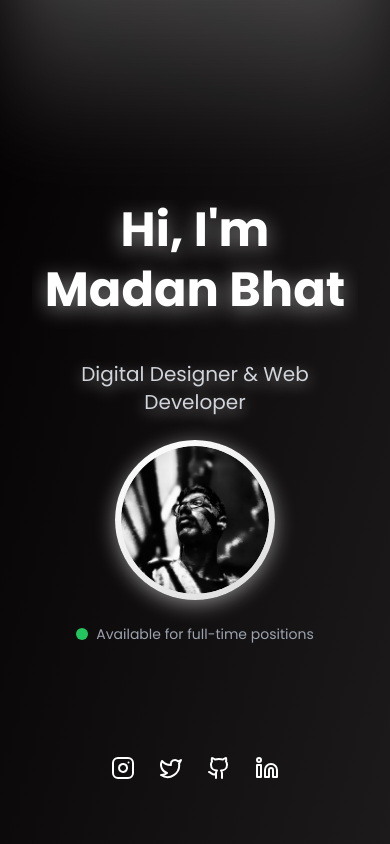
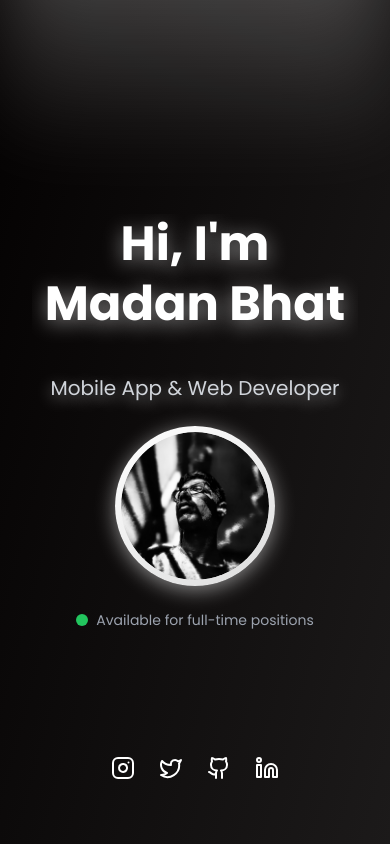
Before and after one commit to Madan-bhat/imadanbhat.github.io, a Next.js app: page / in a window 390 px wide. Shown: the top 844 px of the page. Built offline with nearby package versions, Linux system fonts and the light colour scheme.

Commit message:
feat: made it awesome

```diff
--- a/src/app/components/Hero.tsx
+++ b/src/app/components/Hero.tsx
@@ -1,11 +1,12 @@
 "use client";
 
-import React from "react";
+import React, { useEffect, useState } from "react";
 import { motion, useScroll, useTransform } from "framer-motion";
 import Image from "next/image";
 import { Twitter, Github, Linkedin, Instagram } from "lucide-react";
 import ME from "@/app/images/me.jpg";
 
+// Animations
 const fadeInFromTop = {
   hidden: { opacity: 0, y: -30 },
   visible: { opacity: 1, y: 0 },
@@ -32,8 +33,26 @@ const scrollButtonHover = {
   },
 };
 
+// List of skills
+const skills = [
+  "Node.js",
+  "React",
+  "React Native",
+  "Git",
+  "Firebase",
+  "TailwindCSS",
+  "Next.js",
+];
+
+// Helper function to generate random position
+const randomPosition = () => ({
+  top: `${Math.random() * 80 + 10}%`, // Random positions from 10% to 90%
+  left: `${Math.random() * 80 + 10}%`,
+});
+
 const Hero = () => {
   const { scrollY } = useScroll();
+  const [skillPositions, setSkillPositions] = useState([]);
 
   // Parallax effect for different elements
   const backgroundY = useTransform(scrollY, [0, 300], ["0%", "50%"]);
@@ -55,6 +74,12 @@ const Hero = () => {
     },
   ];
 
+  // Generate random positions for the skills and ensure they're within bounds
+  useEffect(() => {
+    const positions = Array.from({ length: 15 }).map(() => randomPosition());
+    setSkillPositions(positions);
+  }, []);
+
   return (
     <section className="relative bg-animated w-full min-h-screen text-white flex flex-col justify-center items-center p-8 overflow-hidden">
       {/* Enhanced top light shadow */}
@@ -62,6 +87,22 @@ const Hero = () => {
         className="absolute inset-0 h-80 -top-40 bg-gradient-to-b from-white to-transparent opacity-40 blur-2xl pointer-events-none"
         style={{ y: backgroundY }}
       ></motion.div>
+
+      {skillPositions.map((position, index) => (
+        <motion.div
+          key={index}
+          className="absolute bg-gray-700 p-2 -z-10 rounded-md shadow-lg text-sm md:text-base opacity-50"
+          style={{
+            top: position.top,
+            left: position.left,
+          }}
+          initial={{ opacity: 0, scale: 0.8 }}
+          animate={{ opacity: 0.5, scale: 1 }}
+          transition={{ duration: 1.2, ease: "easeOut" }}
+        >
+          {skills[index % skills.length]} {/* Repeating the skills */}
+        </motion.div>
+      ))}
 
       {/* Main Section */}
       <div className="flex flex-col justify-center items-center w-full space-y-6">
@@ -92,7 +133,7 @@ const Hero = () => {
             y: textY,
           }}
         >
-          Digital Designer & Web Developer
+          Mobile App & Web Developer
         </motion.h2>
 
         {/* Center Circular Image */}
@@ -120,12 +161,13 @@ const Hero = () => {
           </div>
         </motion.div>
 
+        {/* Availability */}
         <motion.div
           initial="hidden"
           animate="visible"
           variants={fadeInFromBottom}
           transition={{ duration: 0.8, ease: "easeOut", delay: 0.6 }}
-          className="flex items-center  space-x-2 mt-24"
+          className="flex items-center space-x-2 mt-24"
           style={{ y: textY }}
         >
           <div className="w-3 h-3 bg-green-500 rounded-full"></div>
@@ -135,6 +177,9 @@ const Hero = () => {
         </motion.div>
       </div>
 
+      {/* Randomly Positioned Skill Chips */}
+
+      {/* Social Links */}
       <motion.div
         initial="hidden"
         animate="visible"
```
